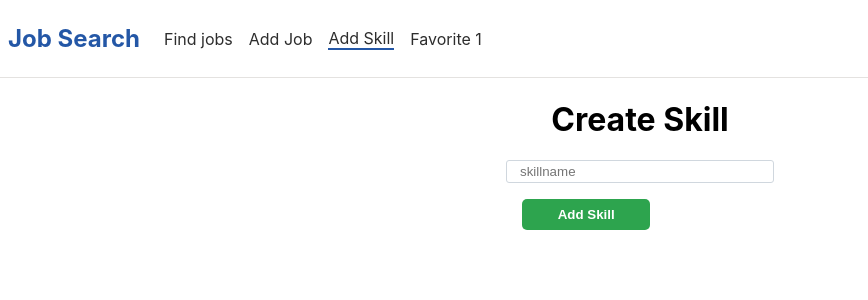
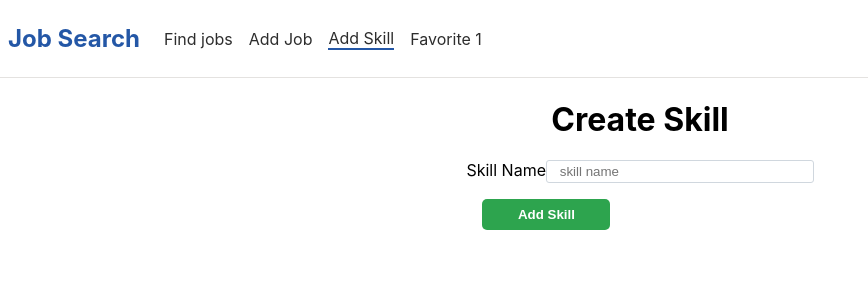
Before and after one commit to sounit-organization/job_search_app_front, a React (Create React App) app: page /skills/new in a window 1280 px wide. Shown: the top 300 px of the page, without its empty margins (0-868 px from the left). Built offline with nearby package versions, Linux system fonts and the light colour scheme.

Commit message:
fix axios payload

```diff
--- a/src/components/atoms/input.tsx
+++ b/src/components/atoms/input.tsx
@@ -3,7 +3,7 @@ import classes from "./input.module.css";
 
 interface Props {
   id?: string;
-  name?: String;
+  name?: string;
   placeholder: string;
   value: string;
   onChange: any;
@@ -13,8 +13,9 @@ interface Props {
 const Input: FC<Props> = (props) => {
   return (
     <div>
-      <label>{props.name}</label>
+      <label htmlFor={props.name}>{props.name}</label>
       <input
+        name={props.name || ""}
         id={props.id}
         placeholder={props.placeholder || "Search"}
         className={`${classes[componentName]} ${props.className}`}
--- a/src/pages/create-skill.tsx
+++ b/src/pages/create-skill.tsx
@@ -13,12 +13,11 @@ const CreateSkill: FC = () => {
     event.preventDefault();
 
     try {
-      await axios.post(
-        createSkillUrl,
-        JSON.stringify({
-          skill: skillTitle,
-        })
-      );
+      await axios.post(createSkillUrl, {
+        skill: skillTitle,
+      });
+
+      setSkillTitle("");
     } catch (err) {
       console.log(err);
     }
@@ -34,7 +33,8 @@ const CreateSkill: FC = () => {
 
       <form onSubmit={formSubmitHandler}>
         <Input
-          placeholder="skillname"
+          name={"Skill Name"}
+          placeholder="skill name"
           className={classes[`${componentName}__input`]}
           value={skillTitle}
           onChange={skillNameChangeHandler}
```
Also changed, not shown: 1 other file (tests, documents, lock files or other folders).
